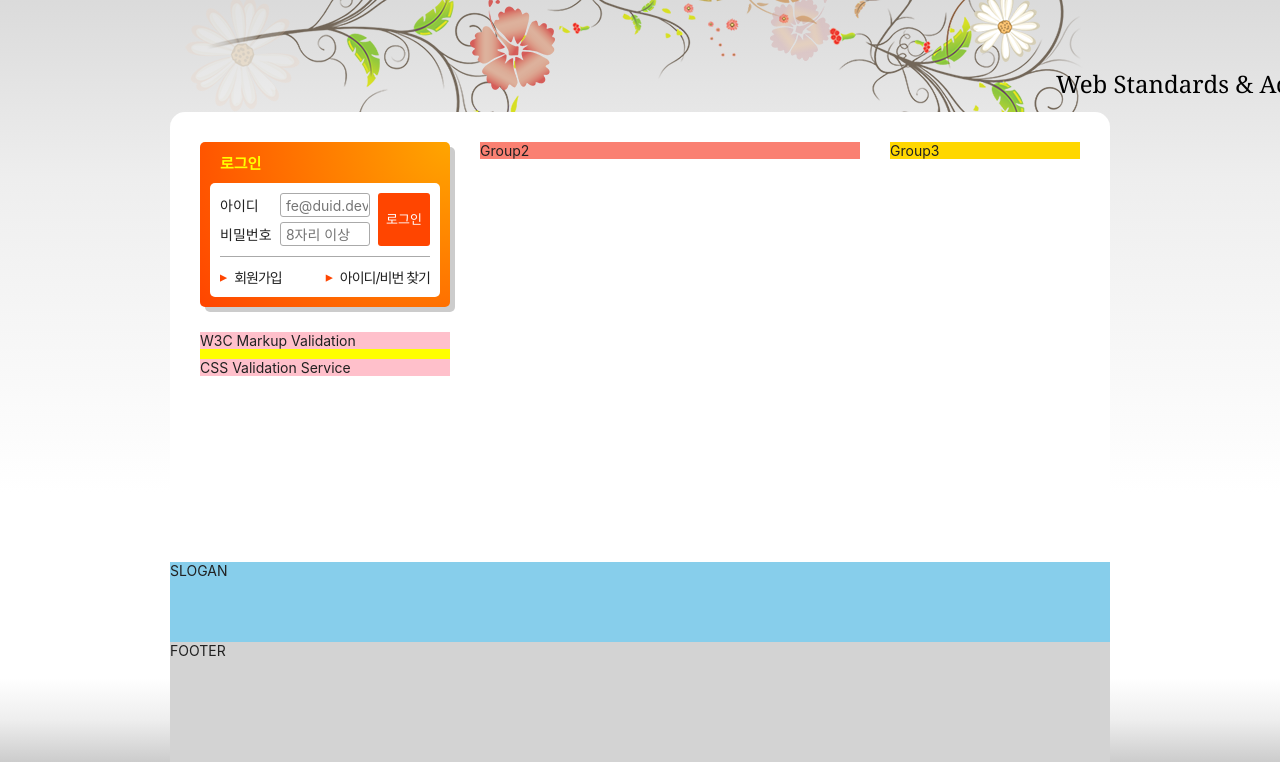
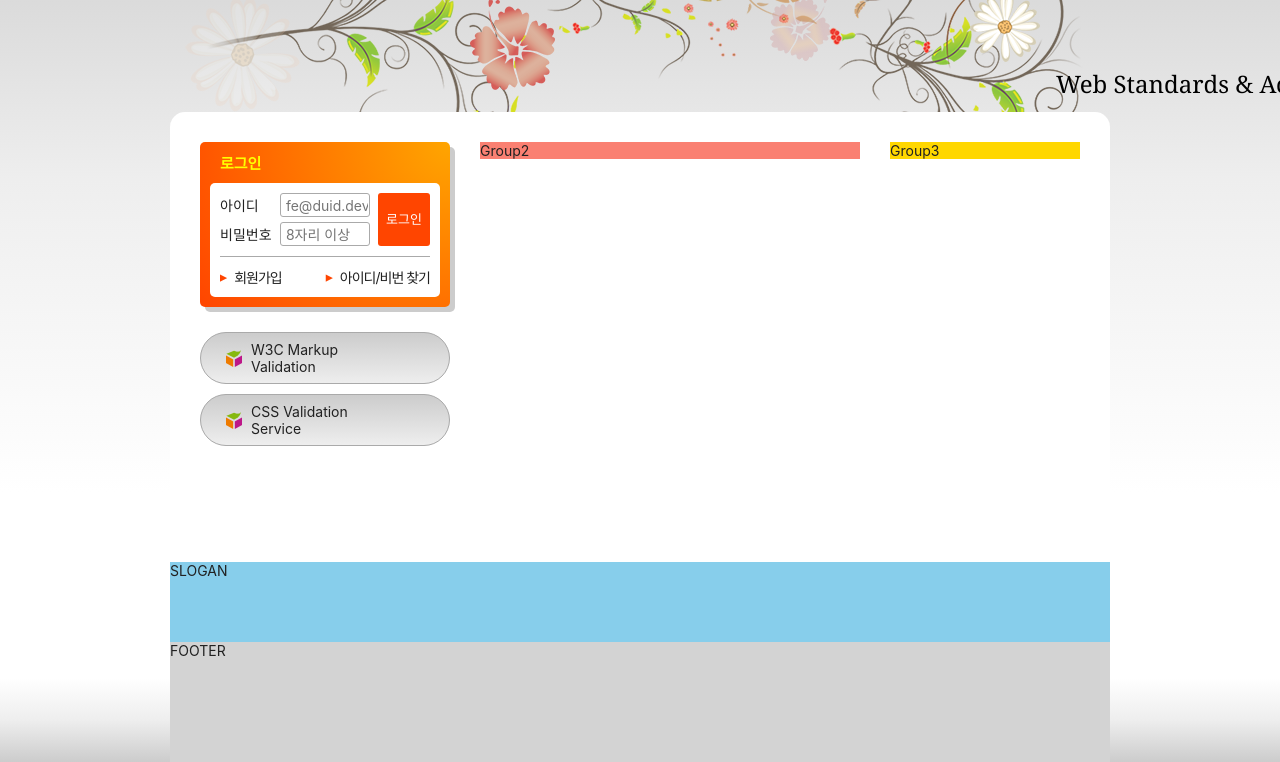
Before and after one commit to sorinworld/HTML5, a plain HTML site: page index.html in a window 1280 px wide. Shown: the part 135-897 px from the top of the page. Drawn offline with Linux system fonts and the light colour scheme; a web font is replaced by a local one.

Commit message:
유효성검사 디자인 완성

```diff
--- a/styles/style.css
+++ b/styles/style.css
@@ -460,7 +460,6 @@ body {
 
 /* 유효성 검사 배너 */
 .validation-list {
-  background-color: yellow;
   margin-top: 25px;
 }
 
@@ -468,12 +467,26 @@ body {
   등간격 배치를 위해 / padding은 겹치지 않지만 margin은 겹침 -normal flow 일 때 -flex는 병합 안됌.
   부모의 25px에 10px가 포함된 것. / 그러나 padding이나 border로 경계(선을 그어줄수)를 줄 수 있음. -부모에게 */
 .validation-list li {
-  background-color: pink;
   margin-top: 10px;
 }
 
-/* .sign > li:nth-child(2) {
-  margin-left: 25px;
+.validation-list a {
+  display: block;
+  background:url(./images/validation_icon.png) no-repeat 25px 50%,
+  #ccc linear-gradient(to bottom, #ccc, #eee);
+  padding: 8px 50px;
+  border-radius: 30px;
+  border: 1px solid #aaa;
+}
+
+.validation-list a:hover,
+.validation-list a:focus {
+  color: #f00;
+}
+/* .validation-list a::before {
+  content: url(./images/validation_icon.png);
+  vertical-align은 인라인 박스가 가질수 있음
+  vertical-align: middle;
 } */
 
 /* 슬로건 */
```
